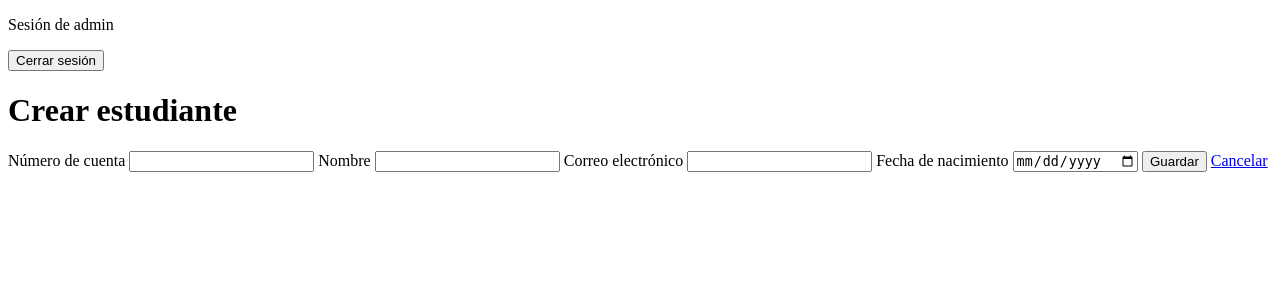
After one commit to fernandoquinonez875-dotcom/Ejercicios-Laravel, a Laravel app: page /estudiantes/crear in a window 1280 px wide. The commit adds this page. Shown: the top 300 px of the page. Run offline with Laravel 12, Linux system fonts and the light colour scheme; a user stored in the database is signed in; data comes from the database, SQL or seed files in the repository.

Commit message:
Crear Estudiante

```diff
--- a/Estudiante/app/Http/Controllers/EstudianteController.php
+++ b/Estudiante/app/Http/Controllers/EstudianteController.php
@@ -3,6 +3,7 @@
 namespace App\Http\Controllers;
 
 use App\Models\Estudiante;
+use Illuminate\Http\Request;
 
 class EstudianteController extends Controller
 {
@@ -12,4 +13,28 @@ class EstudianteController extends Controller
 
         return view('estudiantes.index', ['estudiantes' => $estudiantes]);
     }
+
+    public function create()
+    {
+        return view('estudiantes.create');
+    }
+
+    public function store(Request $request)
+    {
+        $datos = $request->validate([
+            'numero_cuenta' => ['required', 'string', 'max:255', 'unique:estudiantes,numero_cuenta'],
+            'nombre' => ['required', 'string', 'max:100'],
+            'correo' => ['required', 'email', 'max:255', 'unique:estudiantes,correo'],
+            'fecha_nacimiento' => ['required', 'date_format:Y-m-d', 'before_or_equal:today'],
+        ]);
+
+        $estudiante = new Estudiante();
+        $estudiante->numero_cuenta = $datos['numero_cuenta'];
+        $estudiante->nombre = $datos['nombre'];
+        $estudiante->correo = $datos['correo'];
+        $estudiante->fecha_nacimiento = $datos['fecha_nacimiento'];
+        $estudiante->save();
+
+        return redirect()->route('estudiantes.index')->with('exito', 'Estudiante creado correctamente.');
+    }
 }
--- /dev/null
+++ b/Estudiante/resources/views/estudiantes/create.blade.php
@@ -0,0 +1,23 @@
+@extends('layouts.app')
+
+@section('contenido')
+    <h1>Crear estudiante</h1>
+    <form method="POST" action="{{ route('estudiantes.store') }}">
+        @csrf
+
+        <label for="numero_cuenta">Número de cuenta</label>
+        <input id="numero_cuenta" name="numero_cuenta" type="text" maxlength="255" value="{{ old('numero_cuenta') }}" required>
+
+        <label for="nombre">Nombre</label>
+        <input id="nombre" name="nombre" type="text" maxlength="100" value="{{ old('nombre') }}" required>
+
+        <label for="correo">Correo electrónico</label>
+        <input id="correo" name="correo" type="email" maxlength="255" value="{{ old('correo') }}" required>
+
+        <label for="fecha_nacimiento">Fecha de nacimiento</label>
+        <input id="fecha_nacimiento" name="fecha_nacimiento" type="date" value="{{ old('fecha_nacimiento') }}" required>
+
+        <button type="submit">Guardar</button>
+        <a href="{{ route('estudiantes.index') }}">Cancelar</a>
+    </form>
+@endsection
--- a/Estudiante/resources/views/estudiantes/index.blade.php
+++ b/Estudiante/resources/views/estudiantes/index.blade.php
@@ -2,6 +2,8 @@
 
 @section('contenido')
     <h1>Estudiantes registrados</h1>
+
+    <p><a href="{{ route('estudiantes.create') }}">Crear estudiante</a></p>
 
     <table>
         <thead>
--- a/Estudiante/routes/web.php
+++ b/Estudiante/routes/web.php
@@ -1,6 +1,6 @@
 <?php
 
-// Cascaron Estudiantes, etapa 2
+// Cascaron Estudiantes, etapa 3
 
 use App\Http\Controllers\EstudianteController;
 use App\Http\Controllers\LoginController;
@@ -22,5 +22,10 @@ Route::middleware('auth')->group(function () {
     Route::get('/estudiantes', [EstudianteController::class, 'index'])
         ->name('estudiantes.index');
 
+    Route::get('/estudiantes/crear', [EstudianteController::class, 'create'])
+        ->name('estudiantes.create');
+    Route::post('/estudiantes', [EstudianteController::class, 'store'])
+        ->name('estudiantes.store');
+
     Route::post('/logout', [LoginController::class, 'destroy'])->name('logout');
 });
```
